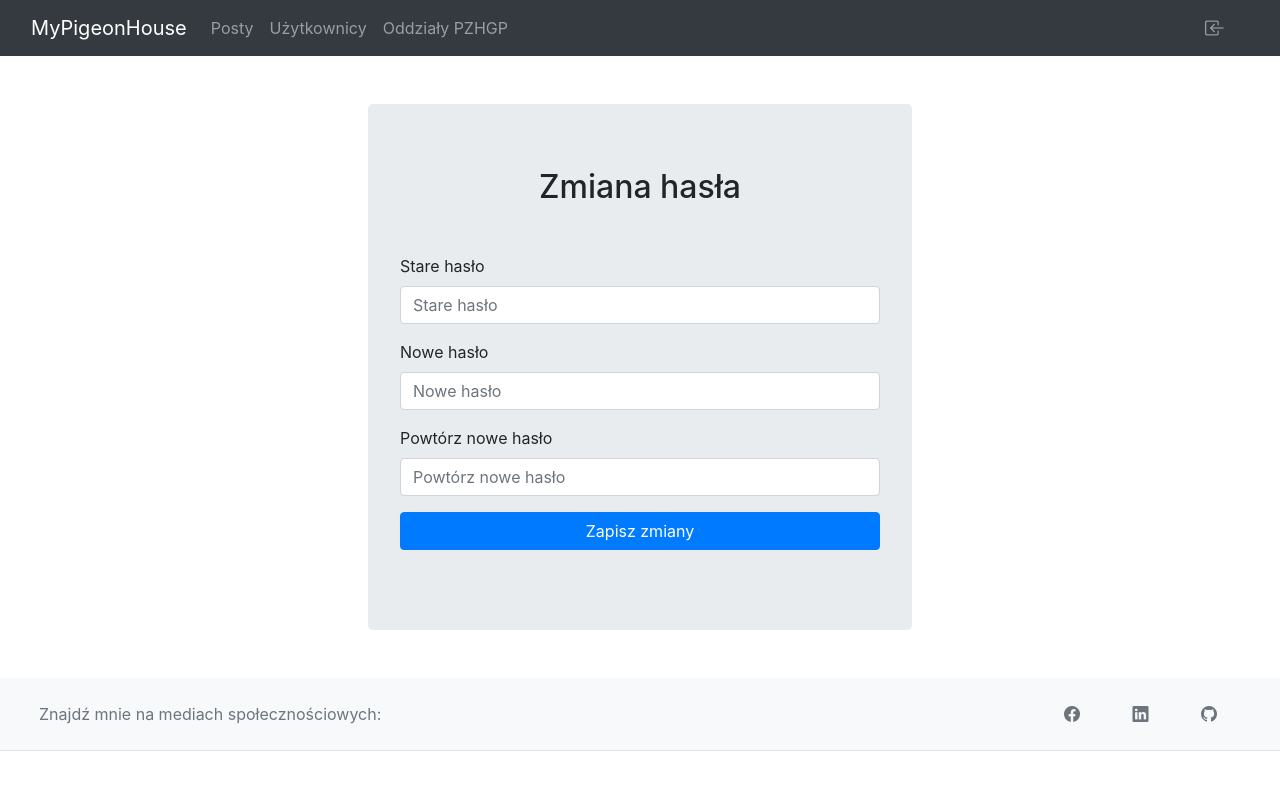
After one commit to kkulpa7/engineering_thesis, a Django app: page /change-password/ in a window 1280 px wide. The commit adds this page. Run offline with Django 4.2, Linux system fonts and the light colour scheme; some libraries are stand-ins or nearby versions.

Commit message:
Add change password form

```diff
--- a/templates/navbar.html
+++ b/templates/navbar.html
@@ -53,6 +53,7 @@
               <li><a class="dropdown-item" href="{% url 'user-posts' %}">Moje posty</a></li>
               <li><hr class="dropdown-divider"></li>
               <li><a class="dropdown-item" href="{% url 'edit-profile' %}">Edytuj profil</a></li>
+              <li><a class="dropdown-item" href="{% url 'change-password' %}">Zmień hasło</a></li>
               <li><hr class="dropdown-divider"></li>
               <li><a class="dropdown-item" href="{% url 'logout-page' %}">Wyloguj mnie</a></li>
             </ul>
--- a/users/alerts.py
+++ b/users/alerts.py
@@ -3,3 +3,5 @@ registerSuccess = 'Konto zostało utworzone!'
 registerError = 'Nie udało się utworzyć nowego konta!'
 loginSuccess = 'Udało się zalogować!'
 loginError = 'Login lub hasło jest nieprawidłowe!'
+changePasswordSuccess = 'Twoje hasło zostało zmienione poprawnie!'
+changePasswordError = 'Nie udało się zmienić hasła.'
--- a/users/forms.py
+++ b/users/forms.py
@@ -1,5 +1,5 @@
 from django.forms import ModelForm, widgets
-from django.contrib.auth.forms import UserCreationForm
+from django.contrib.auth.forms import UserCreationForm, PasswordChangeForm
 from django.contrib.auth.models import User
 
 from django import forms
@@ -53,6 +53,43 @@ class RegisterUserForm(UserCreationForm):
         self.fields['username'].widget.attrs.update({'autofocus': False})
 
 
+class ChangePasswordForm(PasswordChangeForm):
+    old_password = forms.CharField(
+        label="Stare hasło",
+        strip=False,
+        widget=forms.PasswordInput,
+        # help_text=password_validation.password_validators_help_text_html(),
+        help_text=None,
+    )
+    new_password1 = forms.CharField(
+        label="Nowe hasło",
+        strip=False,
+        widget=forms.PasswordInput,
+        help_text=None,
+    )
+    new_password2 = forms.CharField(
+        label="Powtórz nowe hasło",
+        strip=False,
+        widget=forms.PasswordInput,
+        help_text=None,
+    )
+
+    class Meta:
+        model = User
+        fields = [
+            'old_password',
+            'new_password1',
+            'new_password2',
+        ]
+
+    def __init__(self, *args, **kwargs):
+        super(ChangePasswordForm, self).__init__(*args, **kwargs)
+
+        for name, field in self.fields.items():
+            field.widget.attrs.update({'class': 'form-control'})
+            field.widget.attrs.update({'placeholder': field.label})
+
+
 class ProfileForm(ModelForm):
     class Meta:
         model = Profile
--- /dev/null
+++ b/users/templates/users/change-password.html
@@ -0,0 +1,22 @@
+{% extends 'main.html' %}
+{% block content %}
+
+<div class="container p-5" style="width: 40rem;">
+  <div class="jumbotron mb-0">
+    <div class="mb-5 text-center">
+      <h2>Zmiana hasła</h2>
+    </div>
+    <form method="post">
+      {% csrf_token %}
+      {% for field in form %}
+      <div class="mb-3">
+        <label class="form-label">{{ field.label }}</label>
+        {{ field }}
+      </div>
+      {% endfor %}
+      <button type="submit" class="btn btn-primary btn-block mb-3">Zapisz zmiany</button>
+    </form>
+  </div>
+</div>
+
+{% endblock content %}
--- a/users/urls.py
+++ b/users/urls.py
@@ -13,4 +13,5 @@ urlpatterns = [
     path('messages-view/', views.messagesView, name="messages-view"),
     path('message-view/<str:pk>/', views.messageView, name="message-view"),
     path('create-message/<str:pk>/', views.createMessage, name="create-message"),
+    path('change-password/', views.changePassword, name="change-password"),
 ]
--- a/users/views.py
+++ b/users/views.py
@@ -1,10 +1,10 @@
 from django.shortcuts import render, redirect
-from django.contrib.auth import login, authenticate, logout
+from django.contrib.auth import login, authenticate, logout, update_session_auth_hash
 from django.contrib.auth.decorators import login_required
 from django.contrib import messages
 from django.contrib.auth.models import User
 from .models import Profile, Message
-from .forms import RegisterUserForm, ProfileForm, MessageForm
+from .forms import RegisterUserForm, ProfileForm, MessageForm, ChangePasswordForm
 from .alerts import *
 from .utils import searchProfiles, paginateProfiles
 
@@ -103,7 +103,10 @@ def messagesView(request):
     profile = request.user.profile
     messages_obj = profile.messages.all()
     unread_count = messages_obj.filter(is_read=False).count()
-    context = {'messages_obj': messages_obj, 'unread_count': unread_count}
+    context = {
+        'messages_obj': messages_obj,
+        'unread_count': unread_count
+    }
     return render(request, 'users/messages-view.html', context)
 
 
@@ -114,7 +117,9 @@ def messageView(request, pk):
     if message.is_read == False:
         message.is_read = True
         message.save()
-    context = {'message': message}
+    context = {
+        'message': message
+    }
     return render(request, 'users/message-view.html', context)
 
 
@@ -143,5 +148,27 @@ def createMessage(request, pk):
             messages.success(request, 'Udało się wysłać wiadomość do ' + receiver.user.first_name + " " + receiver.user.last_name + ".")
 
             return redirect('profile', pk=receiver.id)
-    context = {'receiver': receiver, 'form': form}
+    context = {
+        'receiver': receiver,
+        'form': form
+    }
     return render(request, 'users/message-form.html', context)
+
+
+def changePassword(request):
+    if request.method == 'POST':
+        form = ChangePasswordForm(request.user, request.POST)
+        if form.is_valid():
+            user = form.save()
+            update_session_auth_hash(request, user)
+            messages.success(request, changePasswordSuccess)
+            return redirect('change-password')
+        else:
+            messages.error(request, changePasswordError)
+    else:
+        form = ChangePasswordForm(request.user)
+
+    context = {
+        'form': form
+    }
+    return render(request, 'users/change-password.html', context)
```
